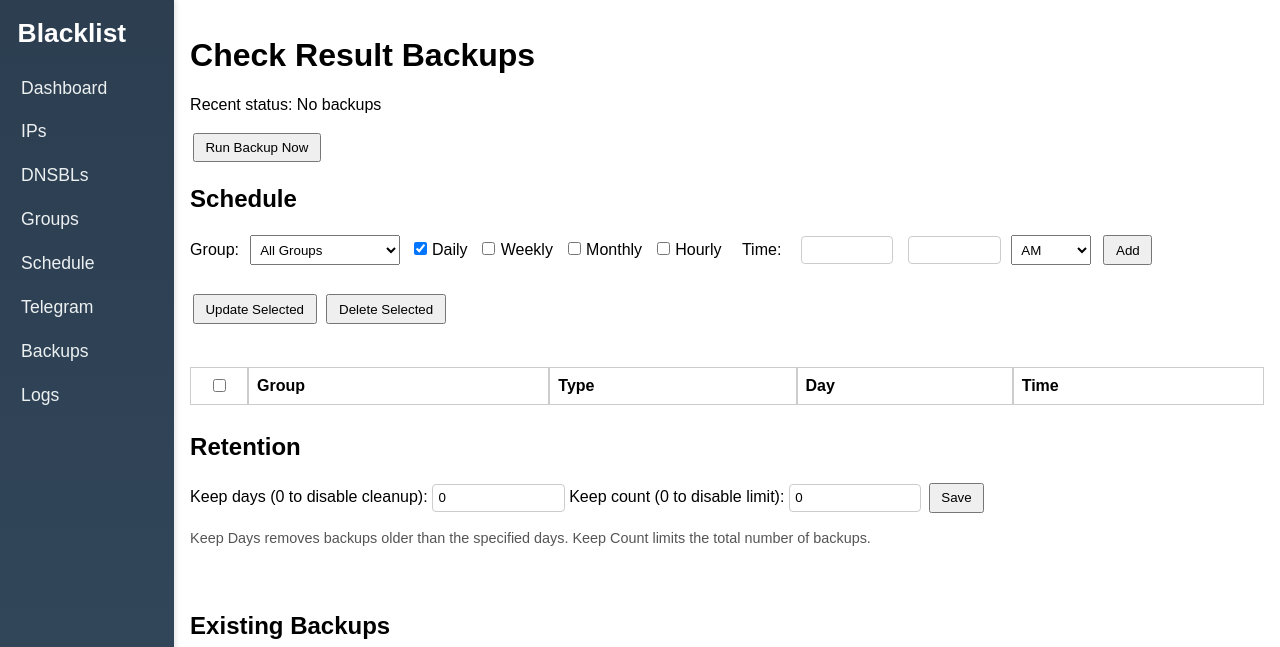
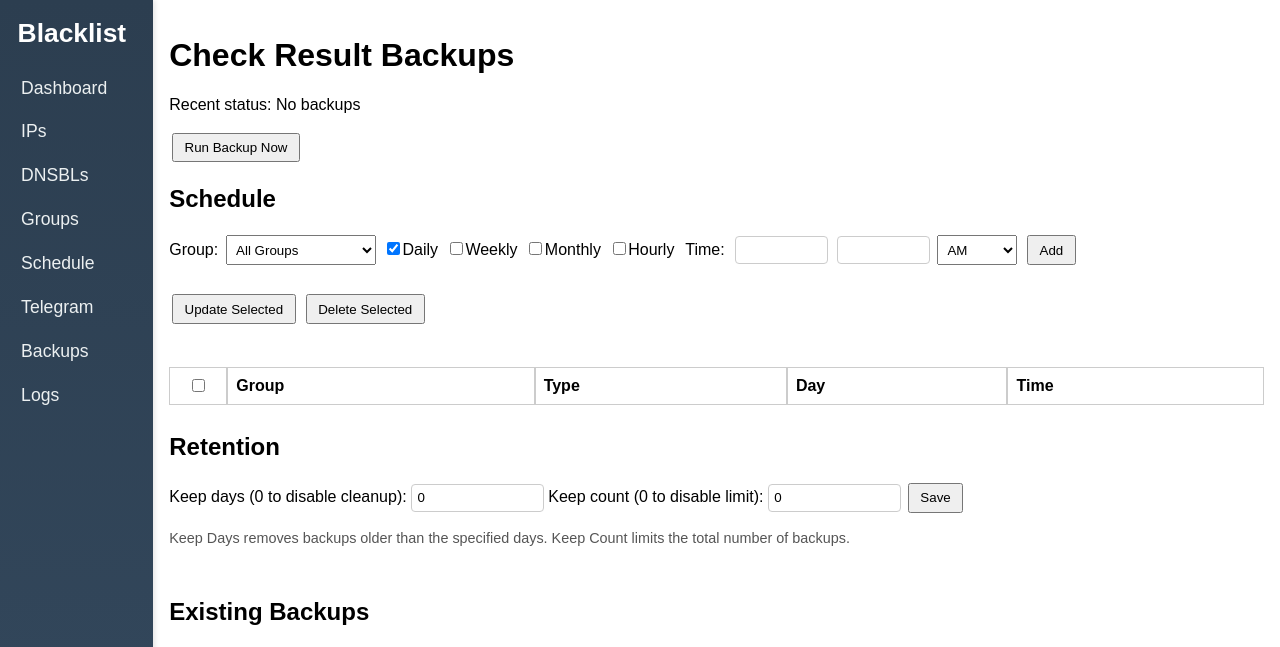
Before and after one commit to Lavine12/Bash, a Flask app: page /backups in a window 1280 px wide. Shown: the top 647 px of the page. Run offline with Flask 3, Linux system fonts and the light colour scheme; data comes from the database, SQL or seed files in the repository; data that the repository does not hold is empty.

Commit message:
Adjust spacing and sidebar width

```diff
--- a/blacklist_monitor/static/style.css
+++ b/blacklist_monitor/static/style.css
@@ -10,7 +10,7 @@ body {
 }
 
 .sidebar {
-    width: 240px;
+    width: 200px;
     background: linear-gradient(to bottom, #2c3e50, #34495e);
     color: #fff;
     padding: 1em;
@@ -105,7 +105,7 @@ button, input[type="submit"] {
 }
 .telegram-time-input {
     padding: 0.4em;
-    margin: 0.2em 0.4em;
+    margin: 0.2em 0.2em;
     width: 80px;
     border: 1px solid #ccc;
     border-radius: 4px;
@@ -166,11 +166,11 @@ button, input[type="submit"] {
 
 
 .time-unit {
-    margin: 0 0.6em;
+    margin: 0 0.2em;
 }
 
 .time-label {
-    margin: 0 0.6em;
+    margin: 0 0.2em;
 }
 
 /* wider date selector for schedule calendar */
@@ -190,7 +190,7 @@ button, input[type="submit"] {
 #schedule-form label,
 #schedule-form input,
 #schedule-form select {
-    margin-right: 0.4em;
+    margin-right: 0.2em;
 }
 
 #search-section {
@@ -267,7 +267,7 @@ button, input[type="submit"] {
 .small-note {
     font-size: 0.9em;
     color: #555;
-    margin-bottom: 2em;
+    margin-bottom: 1em;
 }
 
 .dnsbl-buttons {
```
